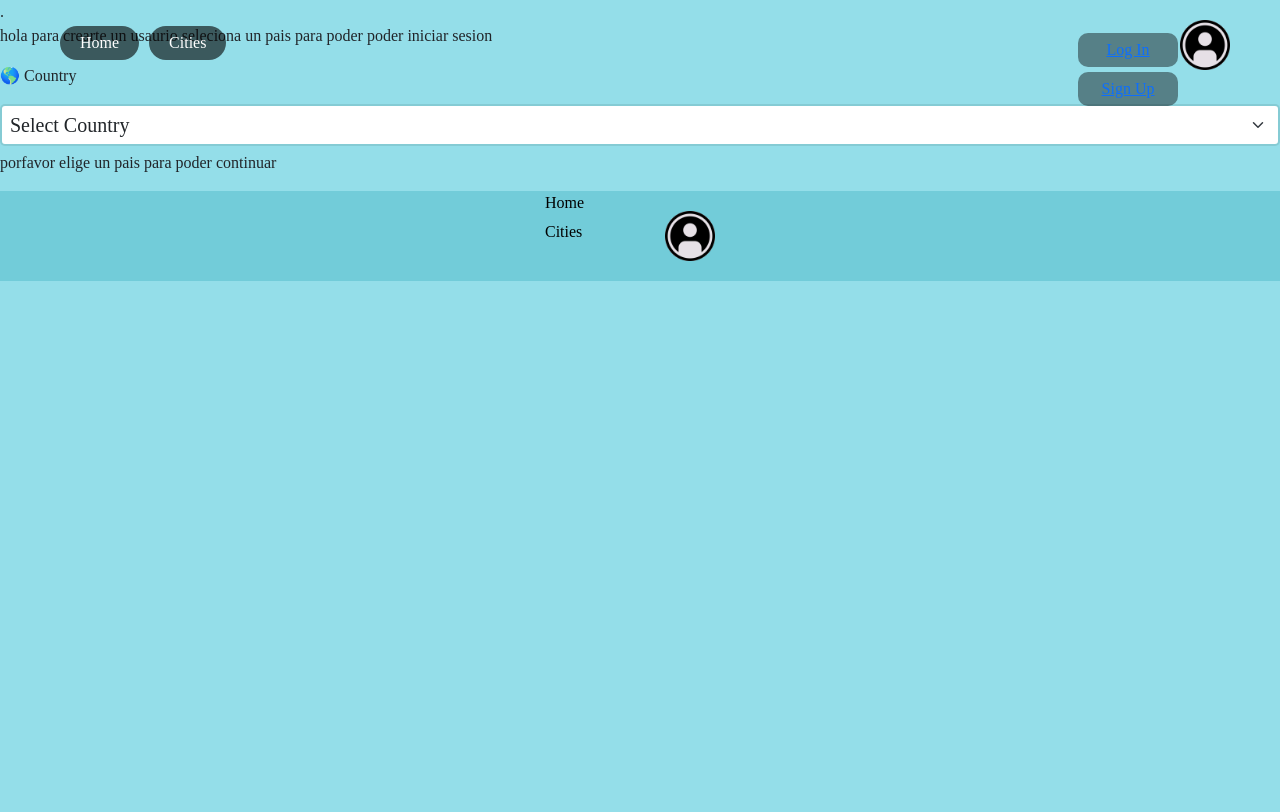
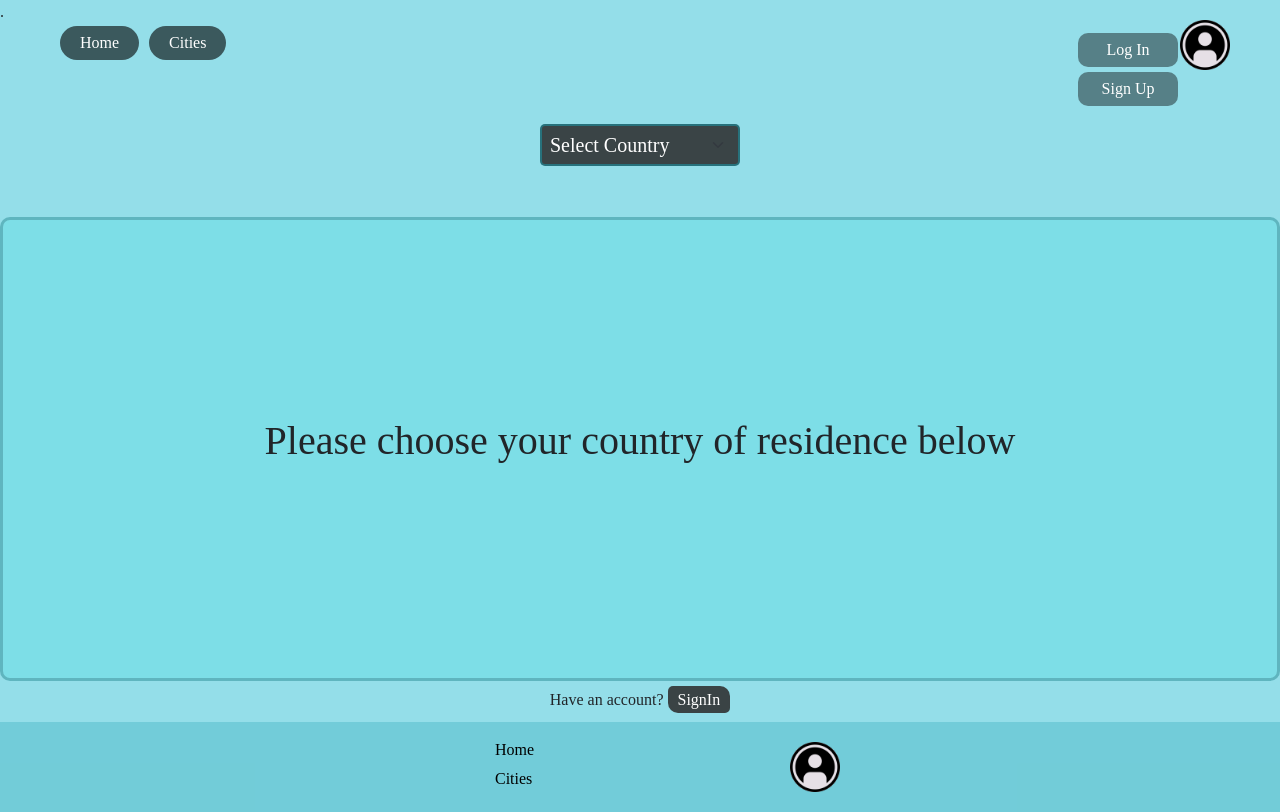
Before and after one commit to deonwilson/mytinerary-Cruz, a React (Create React App) app: page /SignUp in a window 1280 px wide. Both pictures are taken after a click on the button 1205 px from the left and 45 px from the top of the page. Built offline with nearby package versions, Linux system fonts and the light colour scheme.

Commit message:
Modificando CSS (form)

```diff
--- a/src/component/Home/aHeader/Login.js
+++ b/src/component/Home/aHeader/Login.js
@@ -17,11 +17,11 @@ const Login = () => {
                     {
                     usuario
                     ?
-                    <li><Link to='/LogIn' onClick={()=>dispatch(cerrarSesion(usuario.email))}>Sign Out</Link></li>
+                    <li className='padreAncorLogin'><Link to='/LogIn' onClick={()=>dispatch(cerrarSesion(usuario.email))} className='ancorLogin'>Sign Out</Link></li>
                     :
                     <>
-                        <li><Link to='/LogIn'>Log In</Link></li>
-                        <li><Link to='/SignUp'>Sign Up</Link></li>
+                        <li className='padreAncorLogin'><Link to='/LogIn' className='ancorLogin'>Log In</Link></li>
+                        <li className='padreAncorLogin'><Link to='/SignUp' className='ancorLogin' >Sign Up</Link></li>
                     </>
                     }
                 </ul>
--- a/src/component/Home/aHeader/cssHeader/login.css
+++ b/src/component/Home/aHeader/cssHeader/login.css
@@ -34,3 +34,21 @@
     text-align: center;
 
 }
+.padreAncorLogin{
+    /* background-color: red!important; */
+    display: flex;
+}
+.padreAncorLogin:hover{
+    background-color: rgba(0, 0, 0, 0.856);
+}
+.ancorLogin{
+    text-decoration: none;
+    color:#fff;
+    flex-grow: 1;
+    /* background-color: red; */
+
+}
+.ancorLogin:hover{
+    text-decoration: none;
+    color:#fff;
+}
--- a/src/component/Home/dFooter/cssFooter/footer.css
+++ b/src/component/Home/dFooter/cssFooter/footer.css
@@ -8,7 +8,17 @@ footer{
     border-top-right-radius: 40px; */
 
 }
-
+footer nav {
+    /* background-color: red; */
+    display: flex;
+    flex-direction: column;
+    width: 250px!important;
+    margin-right: 100px;
+    justify-content: center;
+    align-items: center;
+}
 footer nav a{
     color: #000 !important;
+    /* background-color: antiquewhite; */
+    width: 100px;
 }
--- a/src/component/Loguear/FacebookSignIn.js
+++ b/src/component/Loguear/FacebookSignIn.js
@@ -17,7 +17,7 @@ function FacebookSignIn() {
     await dispatch(iniciarSesion(logedUser))
   }
 
-  return (
+  return (<div>
             <FacebookLogin
                 cssClass="buttonsocial my-facebook-button-class"
                 icon="fa-facebook"
@@ -28,6 +28,9 @@ function FacebookSignIn() {
                   callback={responseFacebook}
 
                 />
+
+        </div>
+
   );
 }
 export default FacebookSignIn
--- a/src/component/Loguear/SignIn.js
+++ b/src/component/Loguear/SignIn.js
@@ -29,7 +29,8 @@ const SignIn = () => {
     return (
         <>
         <div>.</div>
-            <div className="loginFacebook">
+            <div className="botonFacebook">
+                <h1 className="bienvenido">Welcome!</h1>
                 <FacebookSignIn />
             </div>
 
--- a/src/component/Loguear/SignUp.js
+++ b/src/component/Loguear/SignUp.js
@@ -35,8 +35,7 @@ const SignUp = () => {
     }
     return (
         <>  <div>.</div>
-            <p>hola para crearte un usaurio seleciona un pais para poder poder iniciar sesion</p>
-            <p>🌎 Country</p>
+
                 <select className="form-select form-select-sm selectorPais" aria-label=".form-select-sm example" onChange={(event)=>dispatch(seleccionarUnPais(event.target.value))}>
 
                             {
@@ -46,16 +45,18 @@ const SignUp = () => {
                                 </option> )
                             }
             </select>
-            {!estadoPais || estadoPais === "Select Country"? <p>porfavor elige un pais para poder continuar</p>
+
+            {!estadoPais || estadoPais === "Select Country"? <div className='elegirPais'><p>Please choose your country of residence below</p></div>
             :
             <>
-                <p>con que metodo desas crearte una cuenta</p>
+
                 <div className='botonFacebook'>
                 <FacebookSignUp />
                 </div>
 
 
                 <form onSubmit={handleSubmit} className="flex">
+                <p>Sign Up for Mytinerary</p>
                     <div className="factorComun mailMasNombre">
                         <div>
                             <label htmlFor="nombre">name</label>
@@ -90,19 +91,24 @@ const SignUp = () => {
                     </div>
                 </form>
 
-                {mensaje.length === 1
+                {mensaje[0] === "Ya has realizado tu SignUp de esta forma por favor realiza SignIn"
                 ?
-                <>
-                <p>{mensaje[0]}</p>
-                <div className="as">Have an account? <Link to="/LogIn">SignIn</Link> </div>
-                </>
+                <div className='bienvenido'>
+                <p >{mensaje[0]}😎</p>
+                </div>
                 :
-                <>
+                mensaje[0] === "has already been registered you SignUp, please start SignIn"
+                ?
+                <div className='bienvenido'><p>{mensaje[0]} 😒</p></div>
+                :
+                <div className='errores'>
+                    <h5>Please Correct Errors Before Submitting Form ❗❗😔</h5>
                 {mensaje.map((error, index) =>
                     <p key={String(index)}>{error}</p>
                 )}
-                <div className="as">Have an account? <Link to="/LogIn">SignIn</Link> </div>
-                </>
+
+                </div>
+
                 }
 
 
@@ -112,6 +118,7 @@ const SignUp = () => {
 
             </>
             }
+            <div className="iniciarSesion">Have an account? <Link to="/LogIn">SignIn</Link> </div>
         </>
     );
 }
--- a/src/component/Loguear/SingUpFacebook.js
+++ b/src/component/Loguear/SingUpFacebook.js
@@ -25,7 +25,8 @@ function FacebookSignUp() {
   }
 
 
-  return (
+  return (<>
+        <p>Sign Up For Facebook</p>
         <FacebookLogin
             cssClass="buttonsocial my-facebook-button-class"
             icon="fa-facebook"
@@ -36,6 +37,9 @@ function FacebookSignUp() {
               callback={responseFacebook}
 
             />
+
+        </>
+
   );
 }
 
--- a/src/component/Loguear/cssLoguear/form.css
+++ b/src/component/Loguear/cssLoguear/form.css
@@ -5,8 +5,16 @@ form{
     align-items: center;
     margin-top: 100px;
     margin-bottom: 20px;
-    /* background-color: red; */
+    background-color: rgba(41, 38, 38, 0.836);
+    padding: 20px;
+    display: flex;
     width: 90%;
+    border-radius: 20px;
+    color:#fff;
+}
+form:hover{
+    background-color: rgba(20, 181, 187, 0.836)!important;
+    color:#000 !important;
 }
 .factorComun{
     width:90%;
@@ -65,9 +73,19 @@ form{
     background-color: rgba(27, 2, 26, 0.89);
 }
 .selectorPais{
-   /*  background-color: red; */
+    margin-top: 100px!important;
+    background-color: rgba(41, 38, 38, 0.836)!important;
+    width: 200px!important;
     height: 100%;
     font-size: 20px;
+    margin:auto;
+    color:#fff;
+
+
+}
+.selectorPais:hover{
+    background-color: rgba(20, 181, 187, 0.836)!important;
+    color:#000 !important;
 }
 
 .loginFacebook{
@@ -79,5 +97,77 @@ form{
     margin: 50px 0px;
     text-align: center;
     width: 100%;
+    /* background-color: red; */
+}
+
+.my-facebook-button-class{
+    background-color: rgba(41, 38, 38, 0.836)!important;
+    color:#ffff !important;
+    padding: 10px 20px!important;
+    border-radius: 20px!important;
+}
+.my-facebook-button-class:hover{
+    background-color: rgba(20, 181, 187, 0.836)!important;
+    color:#000 !important;
+}
+.elegirPais{
+    margin-top:4%;
+    margin-bottom:0.5%;
+    height: 58vh;
+    background-color: rgba(0, 218, 218, 0.151);
+    border-radius: 10px;
+    border : solid rgba(11, 68, 78, 0.26) 3px;
+    font-size: 40px;
+    display: flex;
+    align-items: center;
+    justify-content: center;
+}
+
+.iniciarSesion{
+    /* background-color: red; */
+    text-align: center;
+    margin-bottom: 10px;
+
+}
+.iniciarSesion a{
+    text-decoration: none;
+    padding:5px 10px;
+    border-radius: 5px 10px;
+    background-color: rgba(41, 38, 38, 0.836)!important;
+    color:#ffff !important;
+}
+.iniciarSesion a:hover{
+    background-color: rgba(20, 181, 187, 0.836)!important;
+    color:#000 !important;
+}
+.errores{
     background-color: red;
+    display: flex;
+    flex-direction: column;
+    align-items: center;
+    padding: 10px 20px;
+    border-radius: 10px;
+    margin-bottom: 20px!important;
 }
+.bienvenido{
+    /* background-color: red; */
+    text-align: center;
+}
+
+.my-facebook-button-class{
+    /* background-color: red!important; */
+    text-align: center;
+}
+.bienvenido{
+    margin: 4% 0px;
+}
+@media (min-width: 700px) {
+    form{
+        width: 700px;
+
+    }
+    .errores{
+        width: 700px;
+        margin: auto;
+    }
+}
--- a/src/redux/usuarios/usuarios.js
+++ b/src/redux/usuarios/usuarios.js
@@ -6,8 +6,8 @@ const dataInicial = {
     mensaje:[],
     unPais: null,
     paisesDisponibles:
-    ["Select Country","Argentina", "Brasil", "Spain", "Germany", "Italy", "Japan", "England", "France"]
-    //mensajeLogIn: ""
+    ["Select Country","Argentina", "Brasil", "Spain", "Germany", "Italy", "Japan", "England", "France"],
+    mensajeLogIn: ""
 
 }
 //types
@@ -43,6 +43,11 @@ export default function usuarioReducer(state=dataInicial, action){
             return{
                 ...state,
                 unPais:action.payload
+            }
+        case MENSAJE_LOGIN:
+            return {
+                ...state,
+                mensajeLogIn:action.payload
             }
         default:
             return state
```
Also changed, not shown: 1 other file (tests, documents, lock files or other folders). Lines whose indentation alone changed are shown as unchanged.
